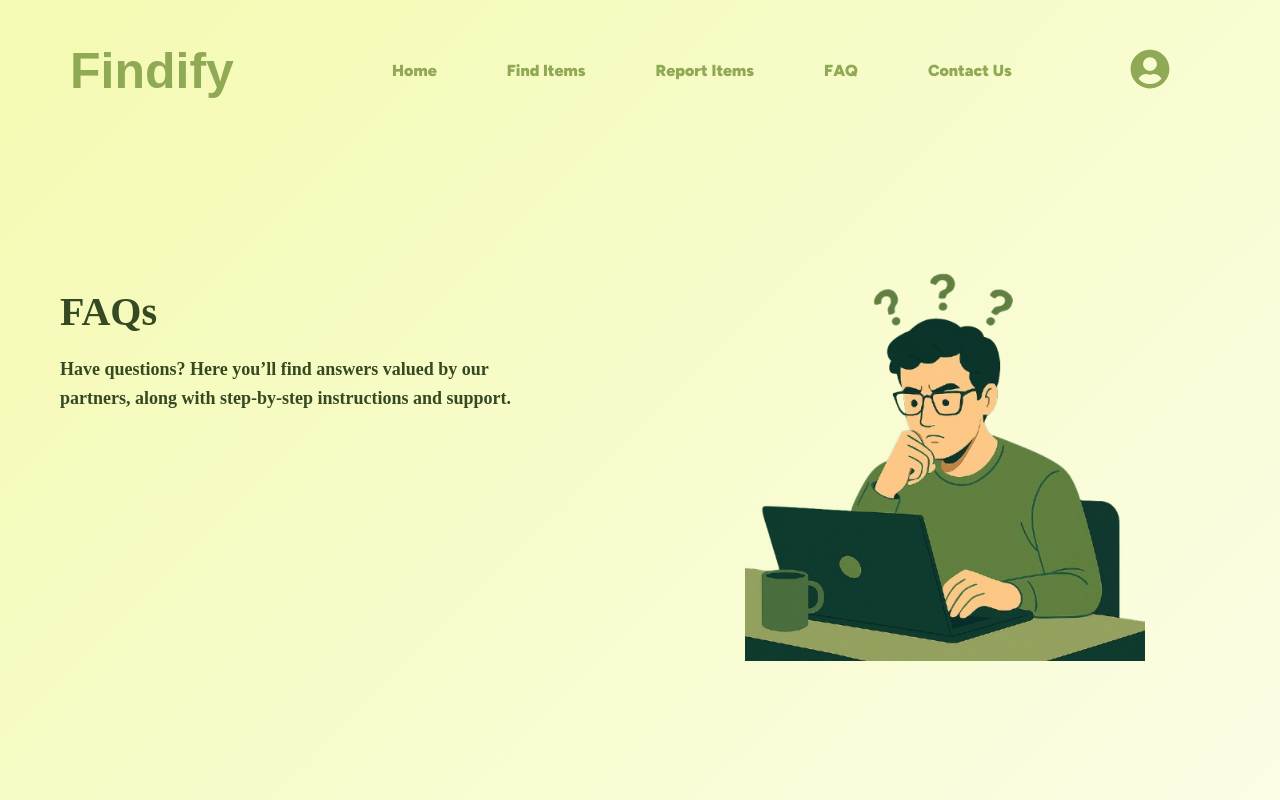
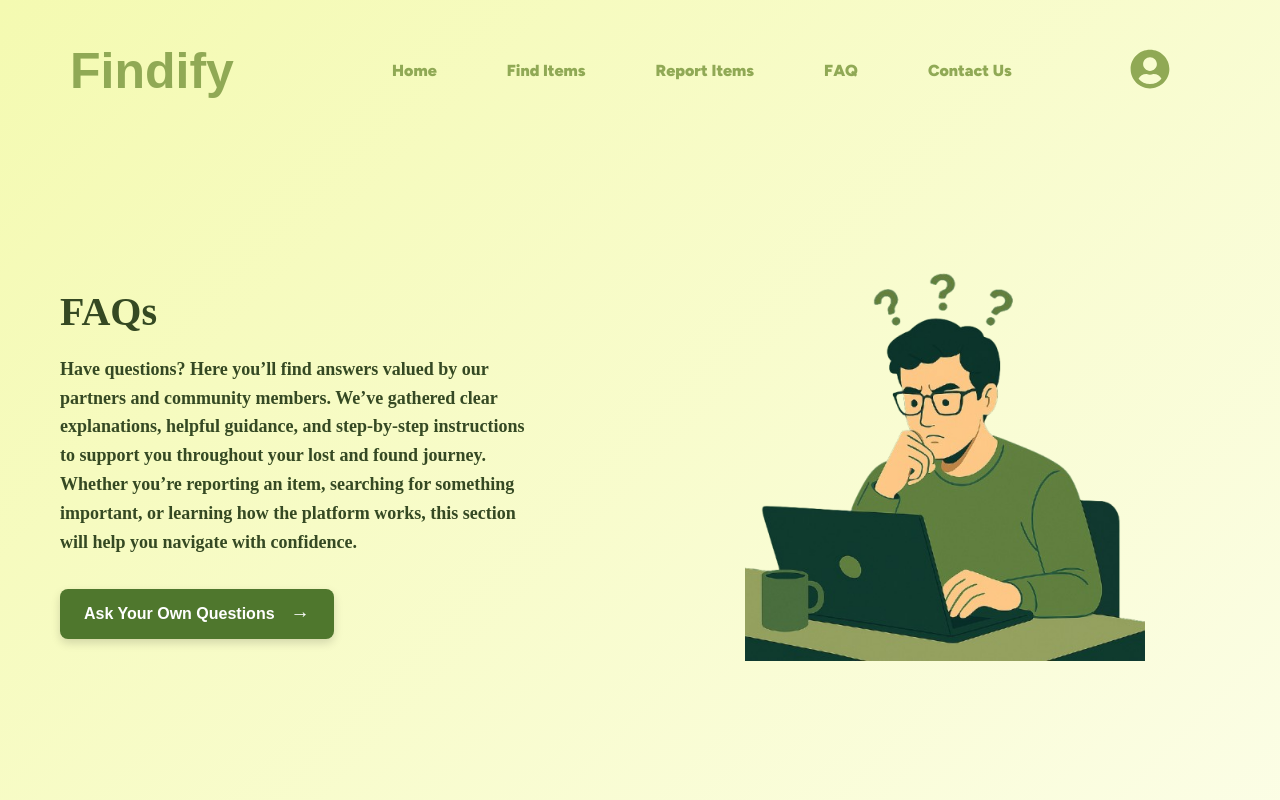
Before and after one commit to aadhya-arora/lost_and_found, a React (Vite) app in the folder lf/: page /faq in a window 1280 px wide. Shown: the top 800 px of the page. Built offline with nearby package versions, Linux system fonts and the light colour scheme; no server answers; a web font is replaced by a local one.

Commit message:
Faq Page modified

```diff
--- a/lf/src/pages/faq.tsx
+++ b/lf/src/pages/faq.tsx
@@ -205,9 +205,16 @@ const Faq = () => {
           <h1 className="faq-info-heading">FAQs</h1>
           <div className="faq-info-para">
             <p>
-              Have questions? Here you’ll find answers valued by our partners,
-              along with step-by-step instructions and support.
+              Have questions? Here you’ll find answers valued by our partners
+              and community members. We’ve gathered clear explanations, helpful
+              guidance, and step-by-step instructions to support you throughout
+              your lost and found journey. Whether you’re reporting an item,
+              searching for something important, or learning how the platform
+              works, this section will help you navigate with confidence.
             </p>
+            <button className="ask-btn">
+              Ask Your Own Questions <span className="arrow">→</span>{" "}
+            </button>
           </div>
         </div>
         <div className="faq-hero-right">
--- a/lf/src/styling/contact.css
+++ b/lf/src/styling/contact.css
@@ -71,3 +71,9 @@
   width: 600px;
   height: auto;
 }
+
+.contact-status{
+  font-size: 25px;
+  margin-top: 15px;
+  color: #132a13;
+}
--- a/lf/src/styling/faq.css
+++ b/lf/src/styling/faq.css
@@ -130,3 +130,42 @@
   margin-top: 30px;
   color: #6f732f;
 }
+
+.ask-btn {
+  margin-top: 15px;
+  padding: 12px 24px;
+  background-color: #4f772d;
+  color: white;
+  border: none;
+  border-radius: 8px;
+  cursor: pointer;
+  font-size: 1rem;
+  font-weight: 600;
+  transition: all 0.3s ease;
+  box-shadow: 0px 4px 10px rgba(0, 0, 0, 0.15);
+  display: inline-flex;
+  align-items: center;
+  gap: 8px;
+}
+
+
+.ask-btn .arrow {
+  margin-bottom: 0.25rem;
+  margin-left: 0.5rem;
+  font-size: 1.2rem;
+  transition: transform 0.3s ease;
+}
+
+.ask-btn:hover {
+  background-color: #3d5f22;
+  transform: translateY(-2px);
+  box-shadow: 0px 6px 14px rgba(0, 0, 0, 0.25);
+}
+
+.ask-btn:hover .arrow {
+  transform: translateX(5px);
+}
+
+.ask-btn:active {
+  transform: scale(0.97);
+}
```
